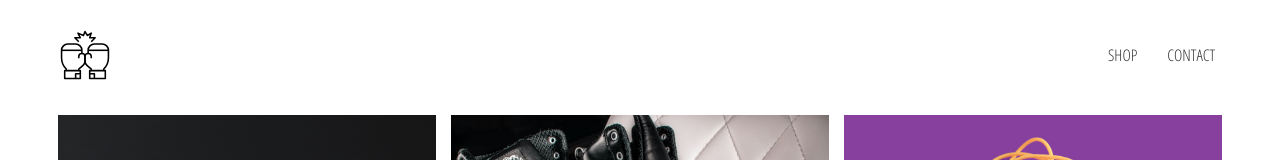
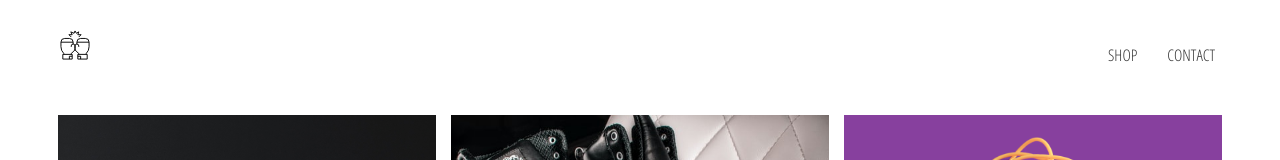
Before and after one commit to golani04/fighters-clothing, a React (Create React App) app: page / in a window 1280 px wide. Shown: the top 160 px of the page. Built offline with nearby package versions, Linux system fonts and the light colour scheme.

Commit message:
make all elements box size of border-box

```diff
--- a/src/App.css
+++ b/src/App.css
@@ -1,3 +1,7 @@
+* {
+	box-sizing: border-box;
+}
+
 body {
 	font-family: 'Open Sans Condensed', sans-serif;
 	padding: 20px 50px;
@@ -5,5 +9,5 @@ body {
 
 a {
 	text-decoration: none;
-	color: #333333;
+	color: #333;
 }
```
